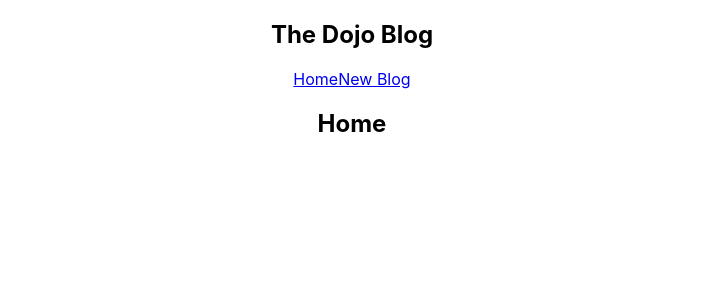
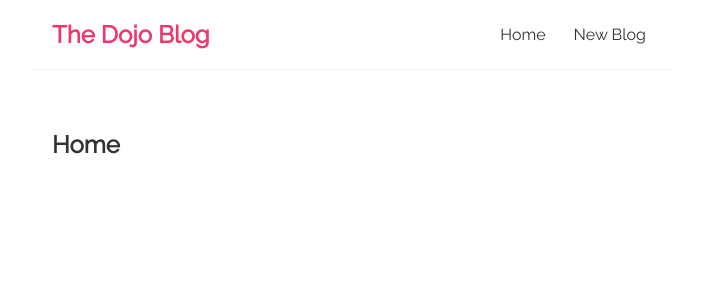
Before and after one commit to ahmadalnaib/react-basic-2022, a React (Create React App) app: page / in a window 1280 px wide. Shown: the top 300 px of the page, without its empty margins (288-991 px from the left). Built offline with nearby package versions, Linux system fonts and the light colour scheme.

Commit message:
add style

```diff
--- a/src/App.css
+++ /dev/null
@@ -1,38 +0,0 @@
-.App {
-  text-align: center;
-}
-
-.App-logo {
-  height: 40vmin;
-  pointer-events: none;
-}
-
-@media (prefers-reduced-motion: no-preference) {
-  .App-logo {
-    animation: App-logo-spin infinite 20s linear;
-  }
-}
-
-.App-header {
-  background-color: #282c34;
-  min-height: 100vh;
-  display: flex;
-  flex-direction: column;
-  align-items: center;
-  justify-content: center;
-  font-size: calc(10px + 2vmin);
-  color: white;
-}
-
-.App-link {
-  color: #61dafb;
-}
-
-@keyframes App-logo-spin {
-  from {
-    transform: rotate(0deg);
-  }
-  to {
-    transform: rotate(360deg);
-  }
-}
--- a/src/App.js
+++ b/src/App.js
@@ -1,6 +1,6 @@
 import Navbar from './Navbar';
 import Home from './Home';
-import './App.css';
+
 
 function App() {
   return (
--- a/src/index.css
+++ b/src/index.css
@@ -1,13 +1,46 @@
-body {
+@import url('https://fonts.googleapis.com/css2?family=Raleway&display=swap');
+
+
+* {
   margin: 0;
-  font-family: -apple-system, BlinkMacSystemFont, 'Segoe UI', 'Roboto', 'Oxygen',
-    'Ubuntu', 'Cantarell', 'Fira Sans', 'Droid Sans', 'Helvetica Neue',
-    sans-serif;
-  -webkit-font-smoothing: antialiased;
-  -moz-osx-font-smoothing: grayscale;
+  padding: 0;
+  color: #333;
+
 }
 
-code {
-  font-family: source-code-pro, Menlo, Monaco, Consolas, 'Courier New',
-    monospace;
+body {
+  font-family: 'Raleway';
 }
+
+.navbar {
+  padding: 20px;
+  display: flex;
+  align-items: center;
+  max-width: 600px;
+  margin: 0 auto;
+  border-bottom: 1px solid #f2f2f2;
+}
+
+.navbar h1{
+  color: #f1356d;
+}
+
+.navbar .links {
+  margin-left: auto;
+}
+
+.navbar a {
+  margin-left: 16px;
+  text-decoration: none;
+  padding: 6px;
+}
+
+.navbar a:hover{
+  color: #f1356d;
+}
+
+.content{
+  max-width: 600px;
+  margin: 40px auto;
+  padding: 20px;
+}
```
